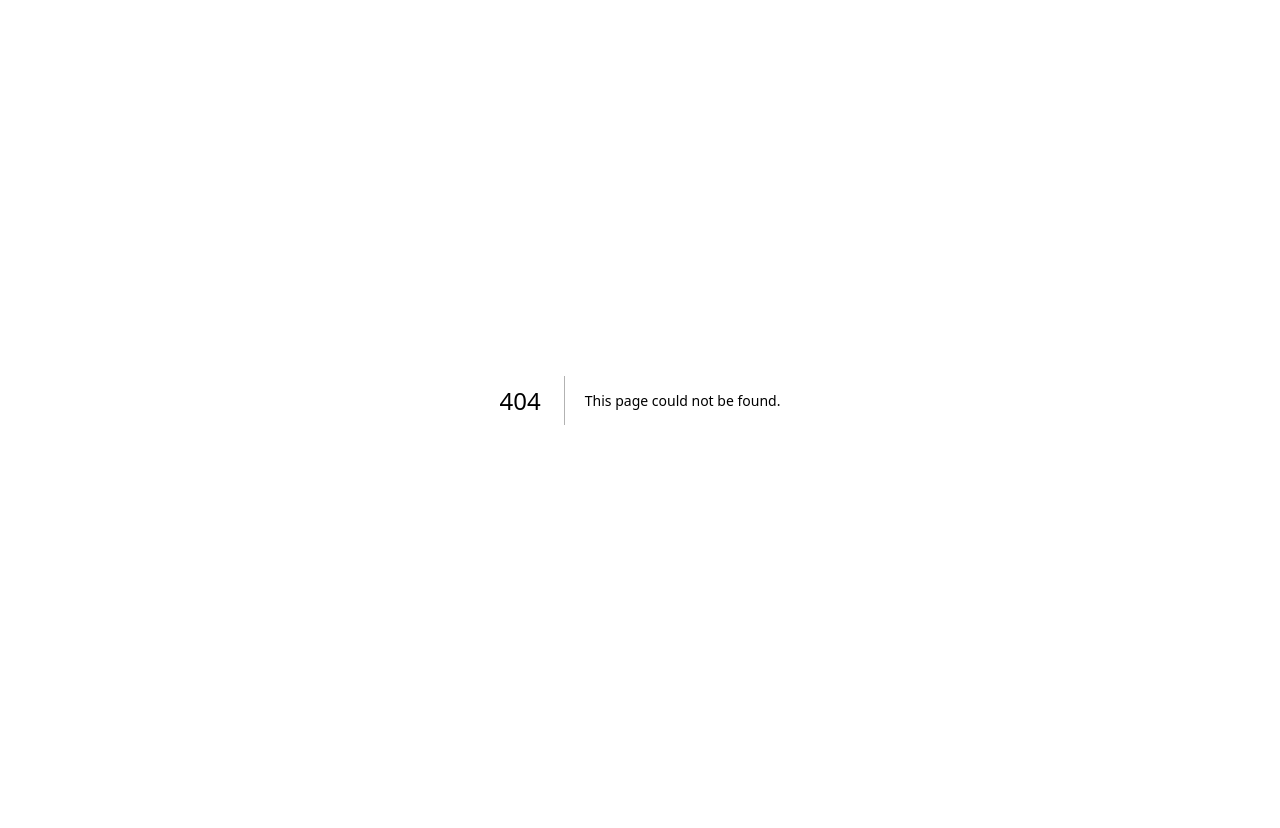
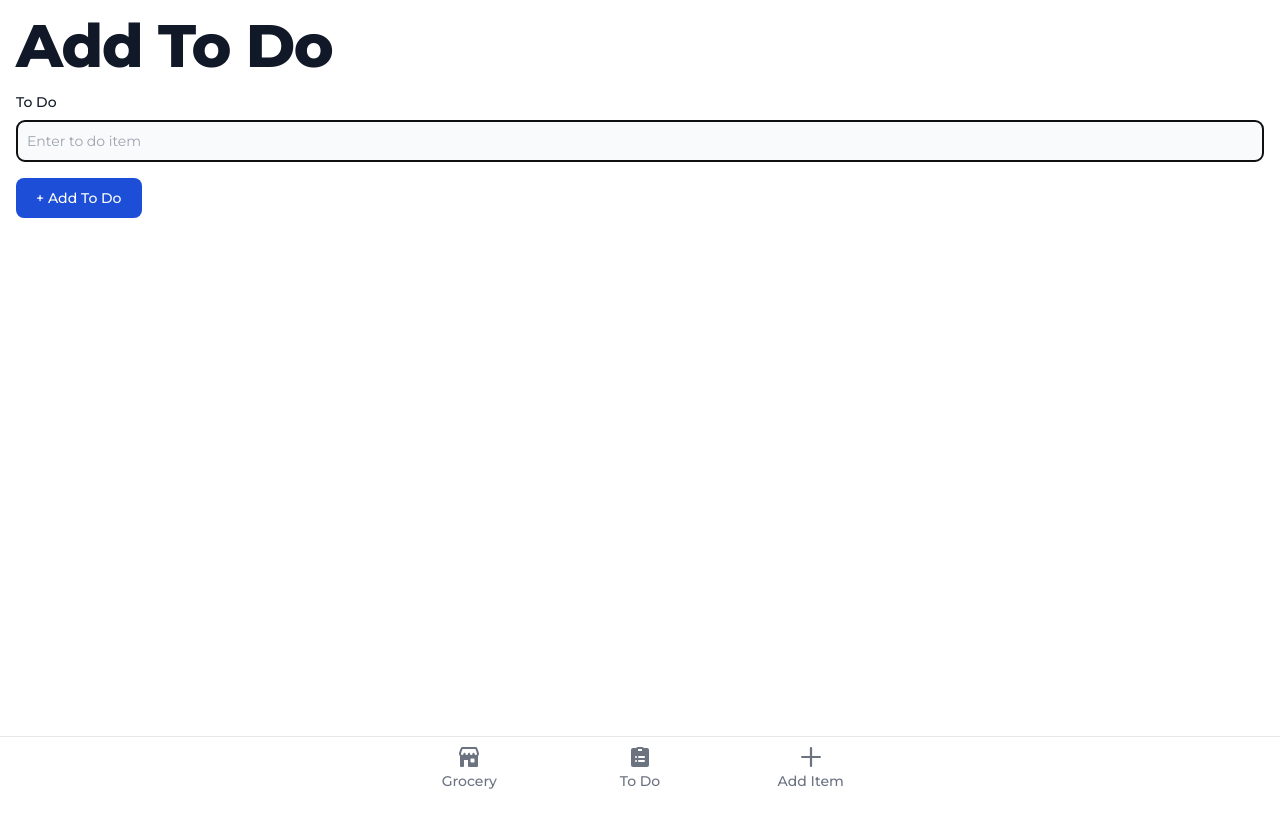
Before and after one commit to colbygarland/grocery-list, a Next.js app: page /add/todo in a window 1280 px wide. Before the commit this address had no page. Shown: the top 828 px of the page. Before the commit the page ends 800 px from the top, so only its background shows below. Built offline with nearby package versions, Linux system fonts and the light colour scheme.

Commit message:
add support for todo

```diff
--- /dev/null
+++ b/app/add/grocery/page.tsx
@@ -0,0 +1,81 @@
+'use client'
+
+import { Button } from '@/components/Button'
+import { Checkbox } from '@/components/Checkbox'
+import { InputField } from '@/components/InputField'
+import { PageContainer } from '@/components/PageContainer'
+import { H1 } from '@/components/Typography'
+import { API, GroceryItem } from '@/utils/api'
+import { useState } from 'react'
+
+export default function Add() {
+  const [item, setItem] = useState<GroceryItem>({
+    name: '',
+    state: false,
+    section: 'costco',
+    id: '',
+  })
+  const [submitting, setSubmitting] = useState(false)
+  const [showToast, setShowToast] = useState(false)
+
+  const handleSubmit = async (e: any) => {
+    e.preventDefault()
+    setSubmitting(true)
+    setTimeout(async () => {
+      await API.createItem(item)
+      setSubmitting(false)
+      setShowToast(true)
+      setItem({
+        id: '',
+        name: '',
+        state: false,
+        section: 'costco',
+      })
+      setTimeout(() => {
+        setShowToast(false)
+      }, 3000)
+    }, 1000)
+  }
+
+  return (
+    <PageContainer>
+      <H1>Add Grocery Item</H1>
+      <form onSubmit={handleSubmit}>
+        <InputField
+          label="Name"
+          id="name"
+          placeholder="Enter item"
+          value={item.name}
+          onChange={(e: any) => {
+            const val = e.target.value
+            setItem({
+              ...item,
+              id: val.toLowerCase().trim().replaceAll(' ', '_'),
+              [e.target.name]: val,
+            })
+          }}
+        />
+        <Checkbox
+          label="Non-Costco?"
+          id="costco_section"
+          checked={item.section === 'non_costco'}
+          onChange={(e: any) => {
+            setItem({
+              ...item,
+              section: e.target.checked ? 'non_costco' : 'costco',
+            })
+          }}
+        />
+
+        <Button type="submit" disabled={submitting}>
+          {submitting ? 'Creating item...' : '+ Add Item'}
+        </Button>
+      </form>
+      {showToast && (
+        <div className="fixed right-4 top-4 bg-green-600 text-white py-4 px-8 rounded-lg shadow-lg">
+          <strong>Item added! 🎉</strong>
+        </div>
+      )}
+    </PageContainer>
+  )
+}
--- a/app/add/page.tsx
+++ b/app/add/todo/page.tsx
@@ -5,16 +5,11 @@ import { Checkbox } from '@/components/Checkbox'
 import { InputField } from '@/components/InputField'
 import { PageContainer } from '@/components/PageContainer'
 import { H1 } from '@/components/Typography'
-import { API, GroceryItem } from '@/utils/api'
+import { API } from '@/utils/api'
 import { useState } from 'react'
 
 export default function Add() {
-  const [item, setItem] = useState<GroceryItem>({
-    name: '',
-    state: false,
-    section: 'costco',
-    id: '',
-  })
+  const [todo, setTodo] = useState('')
   const [submitting, setSubmitting] = useState(false)
   const [showToast, setShowToast] = useState(false)
 
@@ -22,15 +17,10 @@ export default function Add() {
     e.preventDefault()
     setSubmitting(true)
     setTimeout(async () => {
-      await API.createItem(item)
+      //await API.createItem(item)
       setSubmitting(false)
       setShowToast(true)
-      setItem({
-        id: '',
-        name: '',
-        state: false,
-        section: 'costco',
-      })
+
       setTimeout(() => {
         setShowToast(false)
       }, 3000)
@@ -39,41 +29,24 @@ export default function Add() {
 
   return (
     <PageContainer>
-      <H1>Add Items</H1>
+      <H1>Add To Do</H1>
       <form onSubmit={handleSubmit}>
         <InputField
-          label="Name"
-          id="name"
-          placeholder="Enter item"
-          value={item.name}
+          label="To Do"
+          id="todo"
+          placeholder="Enter to do item"
+          value={todo}
           onChange={(e: any) => {
-            const val = e.target.value
-            setItem({
-              ...item,
-              id: val.toLowerCase().trim().replaceAll(' ', '_'),
-              [e.target.name]: val,
-            })
+            setTodo(e.target.value)
           }}
         />
-        <Checkbox
-          label="Non-Costco?"
-          id="costco_section"
-          checked={item.section === 'non_costco'}
-          onChange={(e: any) => {
-            setItem({
-              ...item,
-              section: e.target.checked ? 'non_costco' : 'costco',
-            })
-          }}
-        />
-
         <Button type="submit" disabled={submitting}>
-          {submitting ? 'Creating item...' : '+ Add Item'}
+          {submitting ? 'Creating to do...' : '+ Add To Do'}
         </Button>
       </form>
       {showToast && (
         <div className="fixed right-4 top-4 bg-green-600 text-white py-4 px-8 rounded-lg shadow-lg">
-          <strong>Item added! 🎉</strong>
+          <strong>To Do added! 🎉</strong>
         </div>
       )}
     </PageContainer>
--- /dev/null
+++ b/app/todo/List.tsx
@@ -0,0 +1,36 @@
+'use client'
+
+import { Checkbox } from '@/components/Checkbox'
+
+export const List = ({
+  items,
+  strikethrough,
+  checked,
+}: {
+  items: any[]
+  strikethrough?: boolean
+  checked?: boolean
+}) => {
+  return (
+    <ul>
+      <li>
+        <Checkbox
+          label="Get new vehicle and house insurance"
+          id="get_new_vehicle_and_house_insurance"
+          strikethrough={strikethrough}
+          checked={checked}
+          onChange={() => {}}
+        />
+      </li>
+      <li>
+        <Checkbox
+          label="Finish planning New Zealand"
+          id="finish_planning_new_zealand"
+          strikethrough={strikethrough}
+          checked={checked}
+          onChange={() => {}}
+        />
+      </li>
+    </ul>
+  )
+}
--- /dev/null
+++ b/app/todo/page.tsx
@@ -0,0 +1,18 @@
+import { Checkbox } from '@/components/Checkbox'
+import { PageContainer } from '@/components/PageContainer'
+import { H1, H2 } from '@/components/Typography'
+import { List } from './List'
+
+export default async function Todo() {
+  const items = await []
+  const completeItems = await []
+
+  return (
+    <PageContainer>
+      <H1>To Do List</H1>
+      <List items={items} />
+      <H2>Complete</H2>
+      <List items={completeItems} strikethrough checked />
+    </PageContainer>
+  )
+}
--- a/components/Checkbox.tsx
+++ b/components/Checkbox.tsx
@@ -3,11 +3,13 @@ export const Checkbox = ({
   id,
   onChange,
   checked,
+  strikethrough,
 }: {
   label: string
   id: string
   onChange: any
   checked?: boolean
+  strikethrough?: boolean
 }) => {
   return (
     <div className="flex items-center mb-4">
@@ -21,7 +23,9 @@ export const Checkbox = ({
       />
       <label
         htmlFor={id}
-        className="ml-2 text-sm font-medium text-gray-900 dark:text-gray-300"
+        className={`ml-2 text-sm font-medium text-gray-900 dark:text-gray-300 ${
+          strikethrough && 'line-through text-gray-400'
+        }`}
       >
         {label}
       </label>
--- a/components/Navigation.tsx
+++ b/components/Navigation.tsx
@@ -1,30 +1,20 @@
+'use client'
+
 import Link from 'next/link'
+import { useEffect, useState } from 'react'
 
-export const Navigation = () => {
-  return (
-    <div className="fixed bottom-0 left-0 z-50 w-full h-16 bg-white border-t border-gray-200 dark:bg-black dark:border-gray-600">
-      <div className="grid h-full max-w-lg grid-cols-2 mx-auto font-medium">
-        <Link
-          href="/"
-          className="inline-flex flex-col items-center justify-center px-5 hover:bg-gray-50 dark:hover:bg-gray-800 group"
-        >
+const GroceryIcon = (
   <svg
-            className="w-6 h-6 mb-1 text-gray-500 dark:text-gray-400 group-hover:text-blue-600 dark:group-hover:text-blue-500"
+    className="w-5 h-5 mb-1 text-gray-500 dark:text-gray-400 group-hover:text-blue-600 dark:group-hover:text-blue-500"
     aria-hidden="true"
     xmlns="http://www.w3.org/2000/svg"
     fill="currentColor"
-            viewBox="0 0 14 20"
+    viewBox="0 0 20 20"
   >
-            <path d="M13.383.076a1 1 0 0 0-1.09.217L11 1.586 9.707.293a1 1 0 0 0-1.414 0L7 1.586 5.707.293a1 1 0 0 0-1.414 0L3 1.586 1.707.293A1 1 0 0 0 0 1v18a1 1 0 0 0 1.707.707L3 18.414l1.293 1.293a1 1 0 0 0 1.414 0L7 18.414l1.293 1.293a1 1 0 0 0 1.414 0L11 18.414l1.293 1.293A1 1 0 0 0 14 19V1a1 1 0 0 0-.617-.924ZM10 15H4a1 1 0 1 1 0-2h6a1 1 0 0 1 0 2Zm0-4H4a1 1 0 1 1 0-2h6a1 1 0 1 1 0 2Zm0-4H4a1 1 0 0 1 0-2h6a1 1 0 1 1 0 2Z" />
+    <path d="M17.876.517A1 1 0 0 0 17 0H3a1 1 0 0 0-.871.508C1.63 1.393 0 5.385 0 6.75a3.236 3.236 0 0 0 1 2.336V19a1 1 0 0 0 1 1h2a1 1 0 0 0 1-1v-6h4v6a1 1 0 0 0 1 1h8a1 1 0 0 0 1-1V9.044a3.242 3.242 0 0 0 1-2.294c0-1.283-1.626-5.33-2.124-6.233ZM15.5 14.7a.8.8 0 0 1-.8.8h-2.4a.8.8 0 0 1-.8-.8v-2.4a.8.8 0 0 1 .8-.8h2.4a.8.8 0 0 1 .8.8v2.4ZM16.75 8a1.252 1.252 0 0 1-1.25-1.25 1 1 0 0 0-2 0 1.25 1.25 0 0 1-2.5 0 1 1 0 0 0-2 0 1.25 1.25 0 0 1-2.5 0 1 1 0 0 0-2 0A1.252 1.252 0 0 1 3.25 8 1.266 1.266 0 0 1 2 6.75C2.306 5.1 2.841 3.501 3.591 2H16.4A19.015 19.015 0 0 1 18 6.75 1.337 1.337 0 0 1 16.75 8Z" />
   </svg>
-          <span className="text-sm text-gray-500 dark:text-gray-400 group-hover:text-blue-600 dark:group-hover:text-blue-500">
-            Grocery List
-          </span>
-        </Link>
-        <Link
-          href="/add"
-          className="inline-flex flex-col items-center justify-center px-5 hover:bg-gray-50 dark:hover:bg-gray-800 group"
-        >
+)
+const AddIcon = (
   <svg
     className="w-5 h-5 mb-1 text-gray-500 dark:text-gray-400 group-hover:text-blue-600 dark:group-hover:text-blue-500"
     aria-hidden="true"
@@ -40,10 +30,66 @@ export const Navigation = () => {
       d="M9 1v16M1 9h16"
     />
   </svg>
+)
+const TodoIcon = (
+  <svg
+    className="w-5 h-5 mb-1 text-gray-500 dark:text-gray-400 group-hover:text-blue-600 dark:group-hover:text-blue-500"
+    aria-hidden="true"
+    xmlns="http://www.w3.org/2000/svg"
+    fill="currentColor"
+    viewBox="0 0 18 20"
+  >
+    <path d="M16 1h-3.278A1.992 1.992 0 0 0 11 0H7a1.993 1.993 0 0 0-1.722 1H2a2 2 0 0 0-2 2v15a2 2 0 0 0 2 2h14a2 2 0 0 0 2-2V3a2 2 0 0 0-2-2ZM7 2h4v2H7V2ZM5 15a1 1 0 1 1 0-2 1 1 0 0 1 0 2Zm0-4a1 1 0 1 1 0-2 1 1 0 0 1 0 2Zm8 4H8a1 1 0 0 1 0-2h5a1 1 0 0 1 0 2Zm0-4H8a1 1 0 0 1 0-2h5a1 1 0 1 1 0 2Z" />
+  </svg>
+)
+
+const Item = ({
+  href,
+  icon,
+  children,
+}: {
+  href: string
+  icon: any
+  children: any
+}) => {
+  return (
+    <Link
+      href={href}
+      className="inline-flex flex-col items-center justify-center px-5 hover:bg-gray-50 dark:hover:bg-gray-800 group"
+    >
+      {icon}
       <span className="text-sm text-gray-500 dark:text-gray-400 group-hover:text-blue-600 dark:group-hover:text-blue-500">
-            Add Item
+        {children}
       </span>
     </Link>
+  )
+}
+
+export const Navigation = () => {
+  const [items, setItems] = useState<React.ReactNode>([])
+
+  useEffect(() => {
+    const isGrocery = window.location.pathname === '/'
+    const addPath = isGrocery ? '/add/grocery' : '/add/todo'
+
+    setItems([
+      <Item key={0} href="/" icon={GroceryIcon}>
+        Grocery
+      </Item>,
+      <Item key={1} href="/todo" icon={TodoIcon}>
+        To Do
+      </Item>,
+      <Item key={2} href={addPath} icon={AddIcon}>
+        Add Item
+      </Item>,
+    ])
+  }, [])
+
+  return (
+    <div className="fixed bottom-0 left-0 z-50 w-full h-16 bg-white border-t border-gray-200 dark:bg-black dark:border-gray-600">
+      <div className="grid h-full max-w-lg grid-cols-3 mx-auto font-medium">
+        {/* @ts-ignore */}
+        {items?.map(item => item)}
       </div>
     </div>
   )
```
Lines whose indentation alone changed are shown as unchanged.
